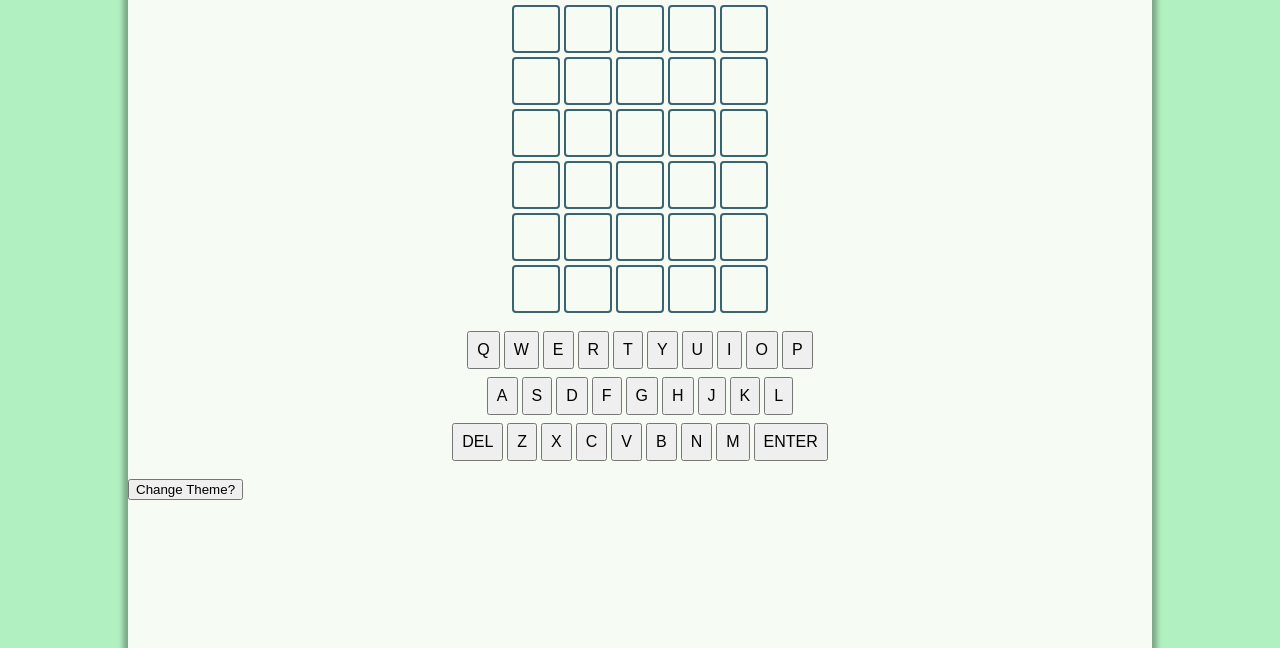
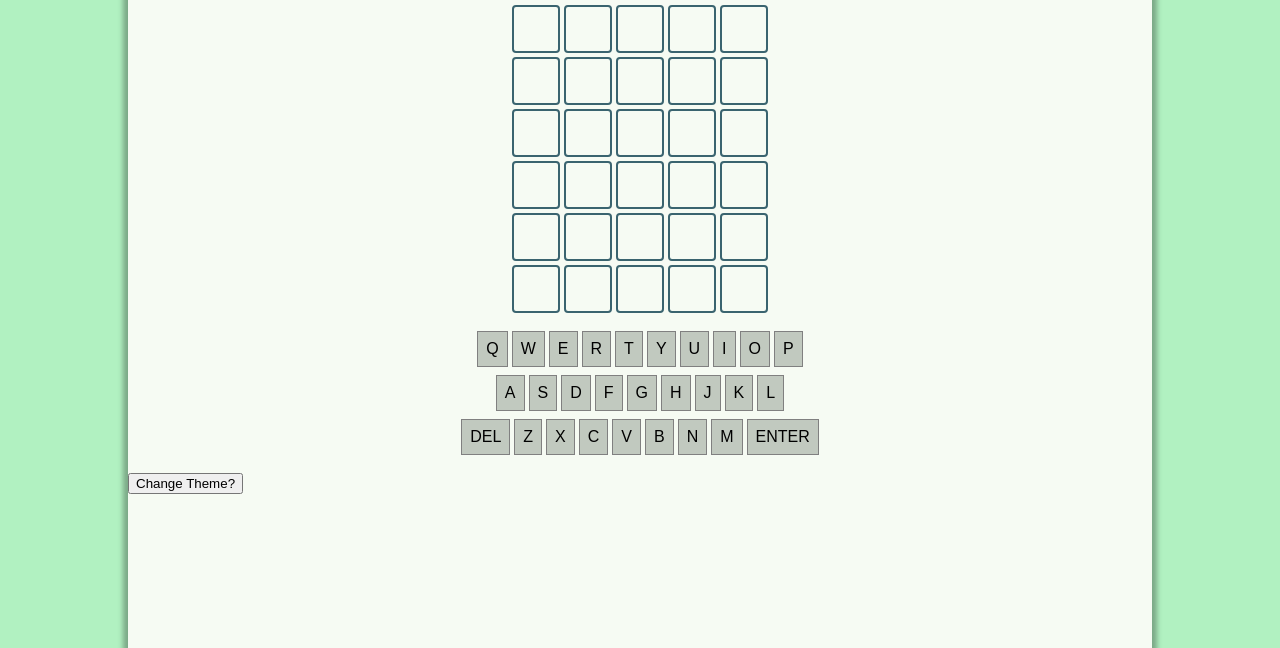
Before and after one commit to lowgain/joneser-site, a website with bundled scripts: page src/index.html in a window 1280 px wide. Shown: the part 152-800 px from the top of the page. Built offline with nearby package versions, Linux system fonts and the light colour scheme.

Commit message:
change keyboard color

```diff
--- a/src/styles/styles.css
+++ b/src/styles/styles.css
@@ -103,11 +103,17 @@ nav a:focus {
 }
 
 .keyboard-button {
+  background-color: var(--md-sys-color-outline-variant);
   font-size: 1rem;
   padding: 0.5rem;
   margin: 0 2px;
   cursor: pointer;
   text-transform: uppercase;
+  border: 1px solid grey;
+}
+
+.keyboard-button:hover {
+  background-color: var(--md-sys-color-outline);
 }
 
 .correct { background-color: var(--md-sys-color-primary-container); }
```
